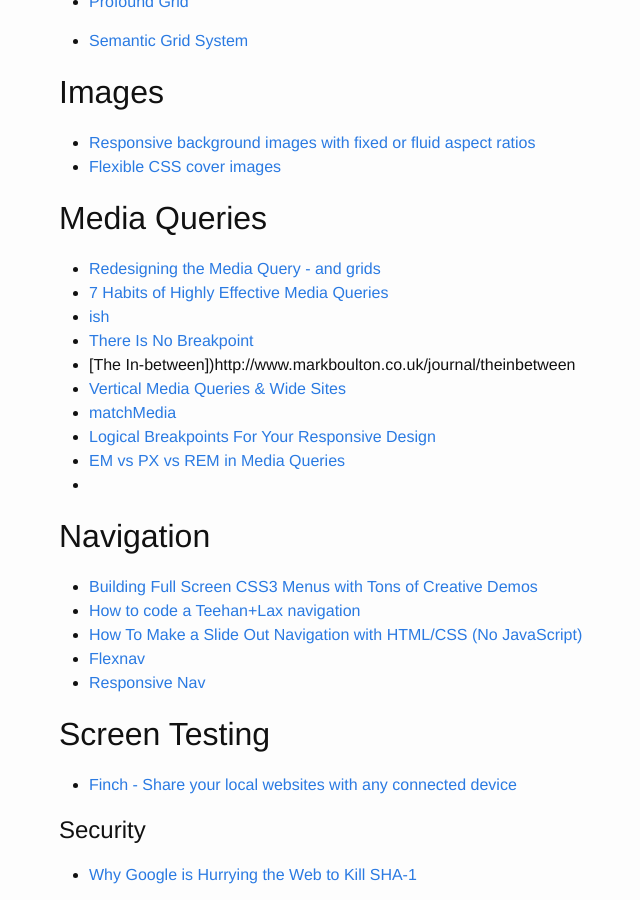
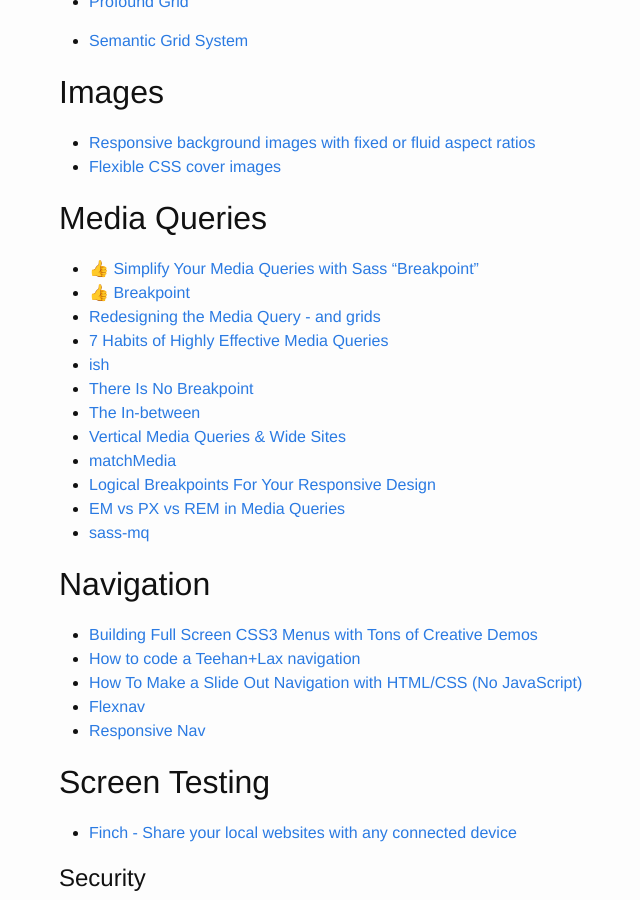
Before and after one commit to brownerd/brownerd.github.io, a Jekyll site: the page built from _posts/2014-10-06-reading-list-2014.md, in a window 1280 px wide and 900 px high, scrolled down 20343 px. Shown: the whole window, without its empty margins (211-851 px from the left). Built offline with Jekyll 4.4.1, drawn with Linux system fonts in a browser that asks for light colours; emoji names are drawn with the system emoji font.

Commit message:
add media query resources - i'll probably start using breakpoint sass

```diff
--- a/_posts/2014-10-06-reading-list-2014.md
+++ b/_posts/2014-10-06-reading-list-2014.md
@@ -1011,16 +1011,19 @@ Event Capturing and Bubbling in JavaScript](http://www.kirupa.com/html5/event_ca
 
 
 ## Media Queries
+- [:+1: Simplify Your Media Queries with Sass “Breakpoint”](http://webdesign.tutsplus.com/tutorials/simplify-your-media-queries-with-sass-breakpoint--cms-22706)
+- [:+1: Breakpoint](http://breakpoint-sass.com/)
 - [Redesigning the Media Query - and grids](http://24ways.org/2012/redesigning-the-media-query/)
 - [7 Habits of Highly Effective Media Queries](http://bradfrostweb.com/blog/post/7-habits-of-highly-effective-media-queries/)
 - [ish](http://bradfrostweb.com/demo/ish/)
 - [There Is No Breakpoint](http://seesparkbox.com/foundry/there_is_no_breakpoint)
-- [The In-between])http://www.markboulton.co.uk/journal/theinbetween
+- [The In-between](http://www.markboulton.co.uk/journal/theinbetween)
 - [Vertical Media Queries & Wide Sites](http://trentwalton.com/2012/01/11/vertical-media-queries-wide-sites/)
 - [matchMedia](https://developer.mozilla.org/en-US/docs/Web/API/window.matchMedia)
 - [Logical Breakpoints For Your Responsive Design](http://www.smashingmagazine.com/2013/03/01/logical-breakpoints-responsive-design/)
 - [EM vs PX vs REM in Media Queries](http://codeboxers.com/em-vs-px-vs-rem-in-media-queries/)
-- []()
+- [sass-mq](https://github.com/guardian/sass-mq)
+
 
 
 
```
